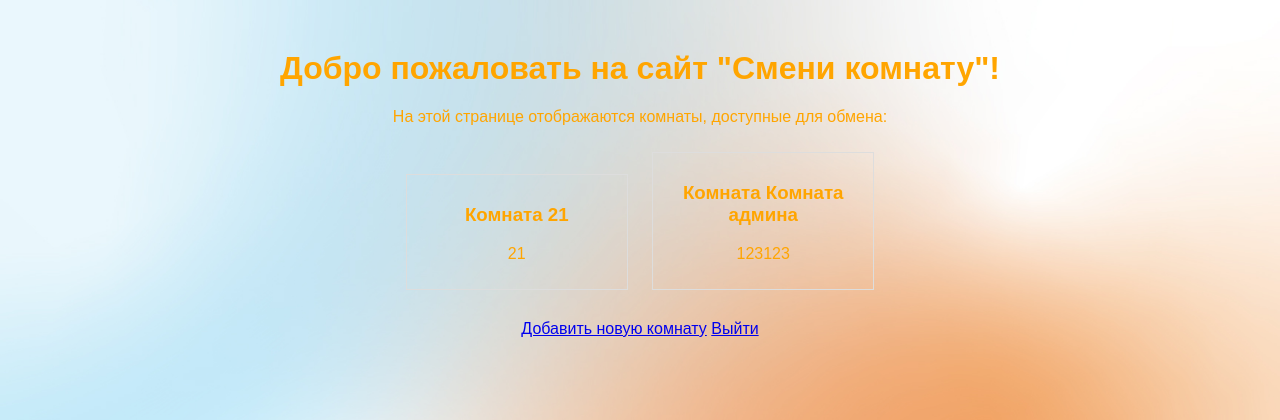
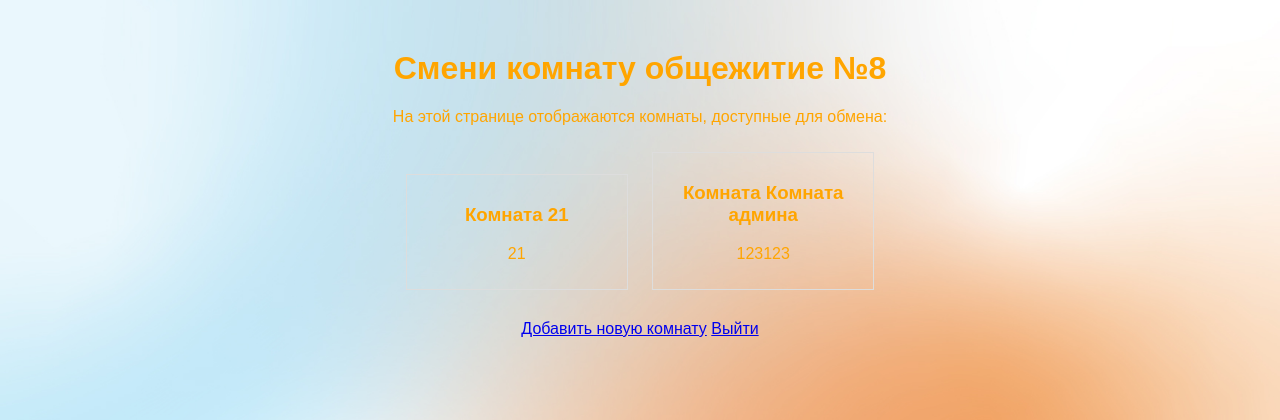
Before and after one commit to Victor-chem/smeni-komnatu8, a Flask app: page / in a window 1280 px wide. Shown: the top 420 px of the page. Run offline with Flask 3, Linux system fonts and the light colour scheme; the visitor is signed in with stand-in values (Sample User, id 1).

Commit message:
Update index.html

```diff
--- a/templates/index.html
+++ b/templates/index.html
@@ -43,7 +43,9 @@
     </style>
 </head>
 <body>
-    <h1>Добро пожаловать на сайт "Смени комнату"!</h1>
+    <h1>Смени комнату
+        общежитие №8
+    </h1>
     <p>На этой странице отображаются комнаты, доступные для обмена:</p>
     <div class="rooms">
         {% for room in rooms %}
```
